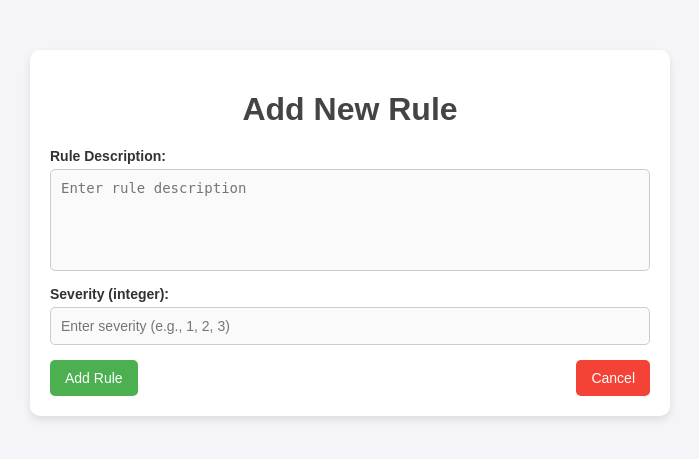
After one commit to ionutcarasel003/Moderabot, a Django app: page /add_rule/ in a window 1280 px wide. The commit adds this page. Shown: the top 459 px of the page, without its empty margins (290-989 px from the left). Run offline with Django 5.2, Linux system fonts and the light colour scheme.

Commit message:
second commit

```diff
--- a/Moderabot/models.py
+++ b/Moderabot/models.py
@@ -4,7 +4,7 @@ class Rule(models.Model):
     rule_id = models.IntegerField(blank=True,primary_key=True,unique=True,null=False)
     created_at = models.DateTimeField(blank=True,null=False)
     lastUpdate = models.DateTimeField(blank=True)
-    action_id = models.IntegerField(blank=True,null=False)
+    severity = models.IntegerField(blank=True,null=False)
     status = models.BooleanField(blank=True,null=False)
     description = models.TextField(blank=True,null=False)
 
--- a/Moderabot/views.py
+++ b/Moderabot/views.py
@@ -1,5 +1,7 @@
 from django.shortcuts import render, get_object_or_404
 from django.http import JsonResponse
+from django.utils import timezone
+
 from .models import User, Rule, Violation
 
 # View pentru a lista utilizatorii
@@ -24,8 +26,40 @@ def rule_detail(request, rule_id):
 
 # View pentru a lista toate abaterile
 def violation_list(request):
-    violations = Violation.objects.select_related('user', 'rule')
+    violations = Violation.objects.select_related('user_id', 'rule_id')
     return render(request, 'violation_list.html', {'violations': violations})
 
 def home(request):
     return render(request, 'home.html')
+
+# views.py
+from django.shortcuts import render, redirect
+from .models import Rule
+
+# views.py
+from django.shortcuts import render, redirect
+from .models import Rule
+
+def add_rule(request):
+    if request.method == 'POST':
+        description = request.POST.get('description')
+        severity = request.POST.get('severity')
+
+        # Creare regulă în baza de date
+        Rule.objects.create(
+            description=description,
+            severity=int(severity),
+            status=True,
+            created_at=timezone.now(),
+            lastUpdate=timezone.now()
+        )
+        return redirect('rule_list')
+
+    return render(request, 'add_rule.html')
+
+
+
+def edit_rule(request):
+    # rule = get_object_or_404(Rule, pk=rule_id)
+    # Rule.objects.update(rule=rule, severity=severity, status=status, description=description,last_update=timezone.now())
+    return render(request,'edit_rule.html')
--- /dev/null
+++ b/disc/__init__.py
@@ -0,0 +1,2 @@
+import disc
+import asyncio
--- a/discord/bot.py
+++ b/disc/bot.py
@@ -3,7 +3,7 @@ import requests
 from discord.ext import commands
 
 
-bot = commands.Bot(command_prefix='!',intents = discord.Intents.all())
+bot = commands.Bot(command_prefix='!', intents = discord.Intents.all())
 
 @bot.event
 async def on_ready():
@@ -19,4 +19,5 @@ async def ping(ctx):
     ping_embed.set_footer(text=f"Requested by {ctx.author.name}", icon_url=ctx.author.avatar)
     await ctx.send(embed=ping_embed)
 
+
 bot.run(token)
--- a/moderabot_dj/urls.py
+++ b/moderabot_dj/urls.py
@@ -25,4 +25,6 @@ urlpatterns = [
     path('violations/', views.violation_list, name='violation_list'),
     path('rules/', views.rule_list, name='rule_list'),
     path('users/', views.user_list, name='user_list'),
+    path('add_rule/', views.add_rule, name='add_rule'),
+    path('edit_rule/', views.edit_rule, name='edit_rule'),
 ]
--- /dev/null
+++ b/templates/add_rule.html
@@ -0,0 +1,136 @@
+<!DOCTYPE html>
+<html lang="en">
+<head>
+    <meta charset="UTF-8">
+    <meta name="viewport" content="width=device-width, initial-scale=1.0">
+    <title>Add Rule</title>
+    <style>
+        /* General Reset */
+        body {
+            margin: 0;
+            padding: 0;
+            font-family: Arial, sans-serif;
+            background-color: #f4f4f9;
+            color: #333;
+        }
+
+        /* Container Styling */
+        .container {
+            max-width: 600px;
+            margin: 50px auto;
+            padding: 20px;
+            background: #fff;
+            border-radius: 10px;
+            box-shadow: 0 4px 8px rgba(0, 0, 0, 0.1);
+        }
+
+        /* Heading */
+        .container h1 {
+            text-align: center;
+            margin-bottom: 20px;
+            color: #444;
+        }
+
+        /* Form Styling */
+        form {
+            display: flex;
+            flex-direction: column;
+            gap: 15px;
+        }
+
+        /* Form Group */
+        .form-group {
+            display: flex;
+            flex-direction: column;
+            gap: 5px;
+        }
+
+        /* Labels */
+        label {
+            font-weight: bold;
+            font-size: 14px;
+        }
+
+        /* Inputs and Textareas */
+        input, textarea {
+            padding: 10px;
+            font-size: 14px;
+            border: 1px solid #ccc;
+            border-radius: 5px;
+            background: #fafafa;
+        }
+
+        textarea {
+            resize: none;
+        }
+
+        /* Form Actions */
+        .form-actions {
+            display: flex;
+            justify-content: space-between;
+            gap: 10px;
+        }
+
+        .btn {
+            padding: 10px 15px;
+            font-size: 14px;
+            border: none;
+            border-radius: 5px;
+            cursor: pointer;
+            text-decoration: none;
+            text-align: center;
+        }
+
+        .btn-submit {
+            background-color: #4CAF50;
+            color: white;
+        }
+
+        .btn-submit:hover {
+            background-color: #45a049;
+        }
+
+        .btn-cancel {
+            background-color: #f44336;
+            color: white;
+        }
+
+        .btn-cancel:hover {
+            background-color: #e53935;
+        }
+
+        /* Responsive Design */
+        @media (max-width: 600px) {
+            .container {
+                margin: 20px;
+                padding: 15px;
+            }
+
+            .btn {
+                width: 100%;
+                margin-bottom: 10px;
+            }
+        }
+    </style>
+</head>
+<body>
+    <div class="container">
+        <h1>Add New Rule</h1>
+        <form method="POST" action="{% url 'add_rule' %}">
+            {% csrf_token %}
+            <div class="form-group">
+                <label for="description">Rule Description:</label>
+                <textarea id="description" name="description" placeholder="Enter rule description" rows="5" required></textarea>
+            </div>
+            <div class="form-group">
+                <label for="severity">Severity (integer):</label>
+                <input type="number" id="severity" name="severity" placeholder="Enter severity (e.g., 1, 2, 3)" min="1" max="10" required>
+            </div>
+            <div class="form-actions">
+                <button type="submit" class="btn btn-submit">Add Rule</button>
+                <a href="{% url 'rule_list' %}" class="btn btn-cancel">Cancel</a>
+            </div>
+        </form>
+    </div>
+</body>
+</html>
```
Also changed, not shown: templates/edit_rule.html (added, +82 -0 lines), templates/rule_list.html (+21 -2 lines), db.sqlite3, discord/__init__.py (deleted), manage.py (line endings or trailing spaces).
